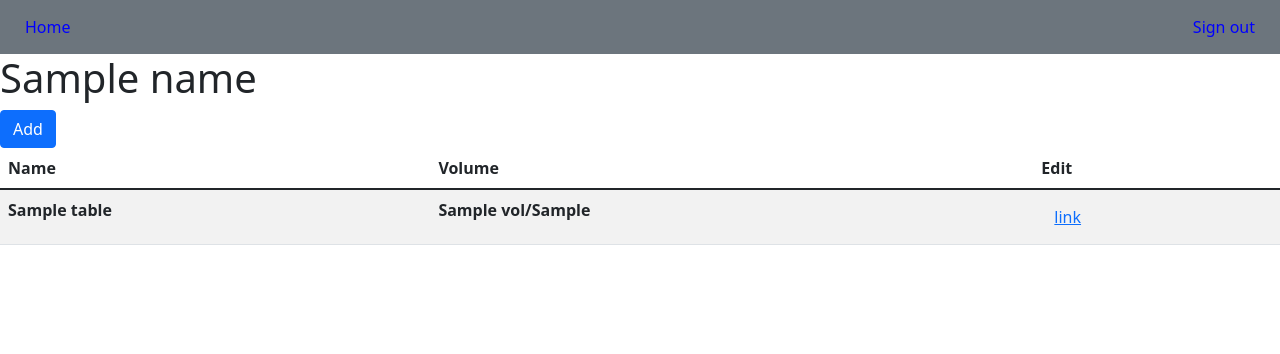
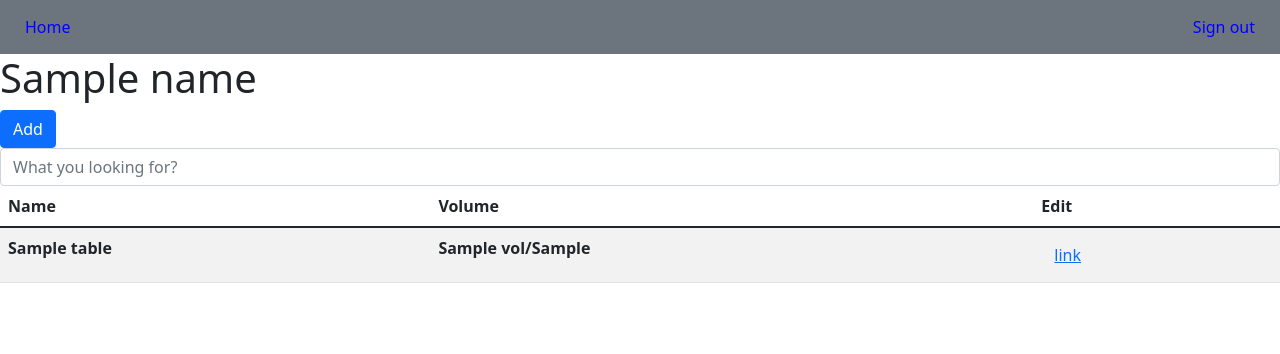
Before and after one commit to Squidnugi/AnimeProject, a Flask app: template templates/index.html in a window 1280 px wide. Shown: the top 354 px of the page. Run offline with Flask 2, Linux system fonts and the light colour scheme; the template is opened without the code that fills it: most values are stand-ins (such as "Sample title", 1, 10 or a date in 2020); lists and menus that the app fills with data are empty.

Commit message:
Commit Message

```diff
--- a/app.py
+++ b/app.py
@@ -150,6 +150,7 @@ def edit():
         img = request.form['img']
         vol = int(request.form['vol'])
         vol_max = request.form['vol_max']
+        ID = request.form['ID']
         print(vol_max)
         if vol_max == '':
             vol_max = 0
@@ -157,7 +158,6 @@ def edit():
             vol_max = int(vol_max)
         if img == '':
             img == 'Blank'
-        ID = get_id_user(False)
         print(manga, vol, vol_max, img, ID)
         print(type(manga), type(vol), type(vol_max), type(img), type(ID))
         with sqlite3.connect("identifier.sqlite") as con:
--- a/templates/base.html
+++ b/templates/base.html
@@ -7,6 +7,22 @@
     <link href="https://cdn.jsdelivr.net/npm/bootstrap@5.1.3/dist/css/bootstrap.min.css" rel="stylesheet">
     <script src="https://cdn.jsdelivr.net/npm/bootstrap@5.1.3/dist/js/bootstrap.bundle.min.js"></script>
     <link rel="stylesheet" type="text/css" href="static/style.css">
+    <script src="https://ajax.googleapis.com/ajax/libs/jquery/1.12.4/jquery.min.js"></script>
+    <script>
+    $(document).ready(function(){
+        $('.search').on('keyup',function(){
+            var searchTerm = $(this).val().toLowerCase();
+            $('#userTbl tbody tr').each(function(){
+                var lineStr = $(this).text().toLowerCase();
+                if(lineStr.indexOf(searchTerm) === -1){
+                    $(this).hide();
+                }else{
+                    $(this).show();
+                }
+            });
+        });
+    });
+    </script>
 </head>
 <body>
     <nav class="navbar navbar-expand-sm bg-secondary navbar-dark">
--- a/templates/edit.html
+++ b/templates/edit.html
@@ -20,6 +20,6 @@
             <span class="input-group-text">Leave blank if not finished</span>
         </div>
         <br>
-        <button type="submit" class="btn btn-primary">Submit</button>
+        <button type="submit" class="btn btn-primary" name = "ID" value="{{ info['ID'] }}">Submit</button>
     </form>
 {% endblock %}
--- a/templates/index.html
+++ b/templates/index.html
@@ -4,7 +4,10 @@
     <form action="{{ url_for('add') }}", method="get">
         <button type="submit" class="btn btn-primary">Add</button>
     </form>
-    <table class="table table-striped">
+    <div class="form-group pull-right">
+        <input type="text" class="search form-control" placeholder="What you looking for?">
+    </div>
+    <table class="table table-striped" id="userTbl">
         <thead>
         <tr>
             <th>Name</th>
```
Also changed, not shown: identifier.sqlite.
